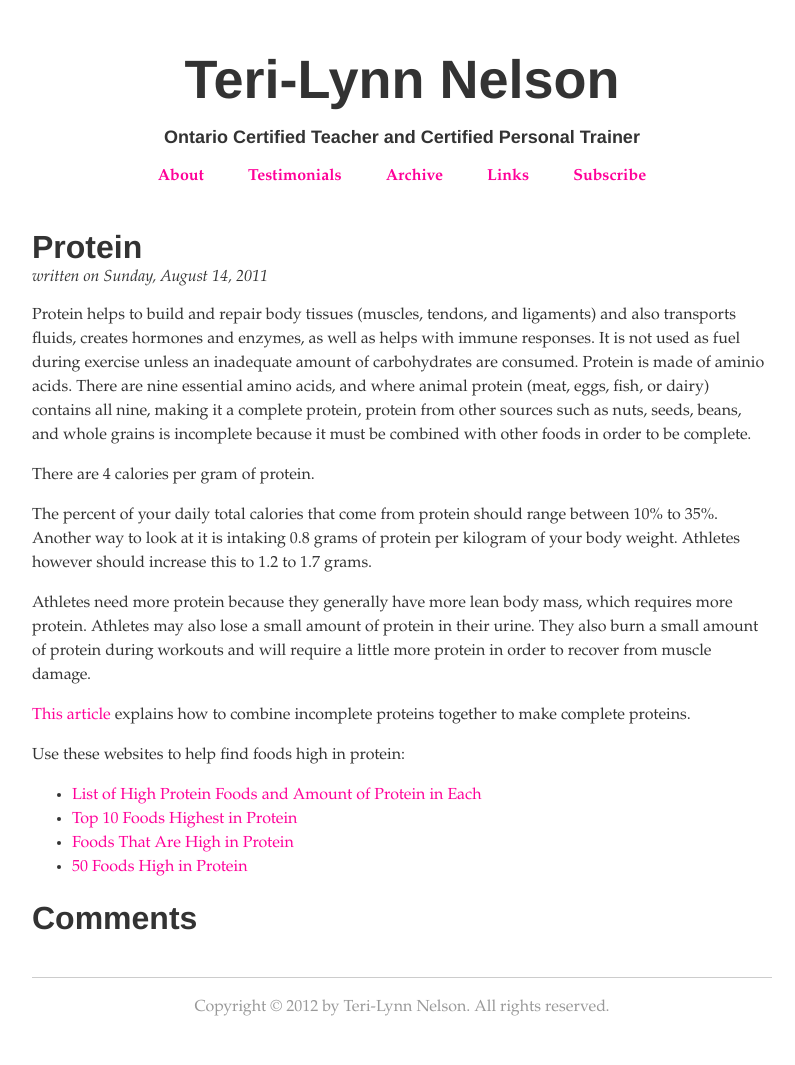
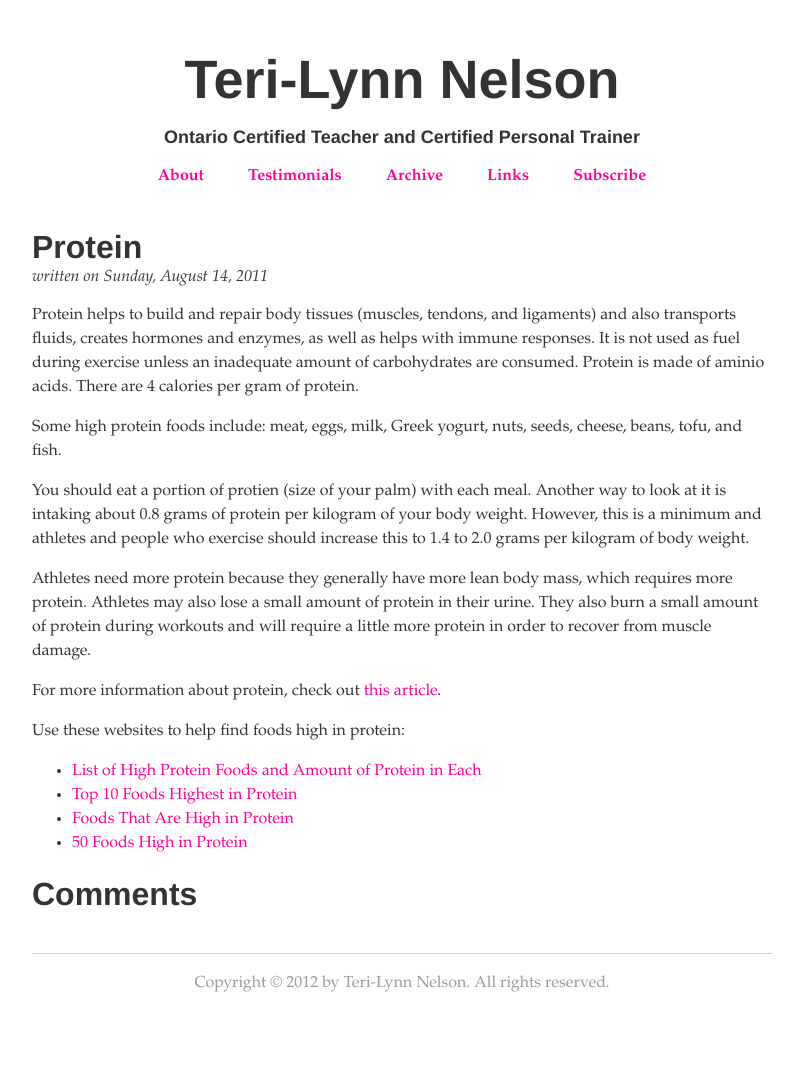
Before and after one commit to teri-lynn/teri-lynn.github.com, a Jekyll site: the page built from _posts/2011-08-14-protein.md, in a window 1280 px wide. Shown: the whole page, without its empty margins (238-1033 px from the left). Built offline with Jekyll 4.4.1, drawn with Linux system fonts in a browser that asks for light colours; some web fonts are replaced; Markdown is read by kramdown in place of the engine named in the settings; after the commit the page ends 1041 px from its top, so only the background shows below that.

Commit message:
Edited Protein Post

```diff
--- a/_posts/2011-08-14-protein.md
+++ b/_posts/2011-08-14-protein.md
@@ -13,25 +13,21 @@ Protein helps to build and repair body tissues (muscles, tendons, and
 ligaments) and also transports fluids, creates hormones and enzymes, as well
 as helps with immune responses. It is not used as fuel during exercise unless
 an inadequate amount of carbohydrates are consumed. Protein is made of aminio
-acids. There are nine essential amino acids, and where animal protein (meat,
-eggs, fish, or dairy) contains all nine, making it a complete protein, protein
-from other sources such as nuts, seeds, beans, and whole grains is incomplete
-because it must be combined with other foods in order to be complete.
+acids. There are 4 calories per gram of protein.
 
-There are 4 calories per gram of protein.
+Some high protein foods include: meat, eggs, milk, Greek yogurt, nuts, seeds, cheese, beans, tofu, and fish.
 
-The percent of your daily total calories that come from protein should range
-between 10% to 35%. Another way to look at it is intaking 0.8 grams of protein
-per kilogram of your body weight. Athletes however should increase this to 1.2
-to 1.7 grams.
+You should eat a portion of protien (size of your palm) with each meal.
+Another way to look at it is intaking about 0.8 grams of protein
+per kilogram of your body weight. However, this is a minimum and athletes and people
+who exercise should increase this to 1.4 to 2.0 grams per kilogram of body weight.
 
 Athletes need more protein because they generally have more lean body mass,
 which requires more protein. Athletes may also lose a small amount of protein
 in their urine. They also burn a small amount of protein during workouts and
 will require a little more protein in order to recover from muscle damage.
 
-[This article](http://www.myfit.ca/nutrition/incomplete_proteins_combinations.asp)
-explains how to combine incomplete proteins together to make complete proteins.
+For more information about protein, check out [this article](http://www.precisionnutrition.com/all-about-protein).
 
 Use these websites to help find foods high in protein:
 
```
